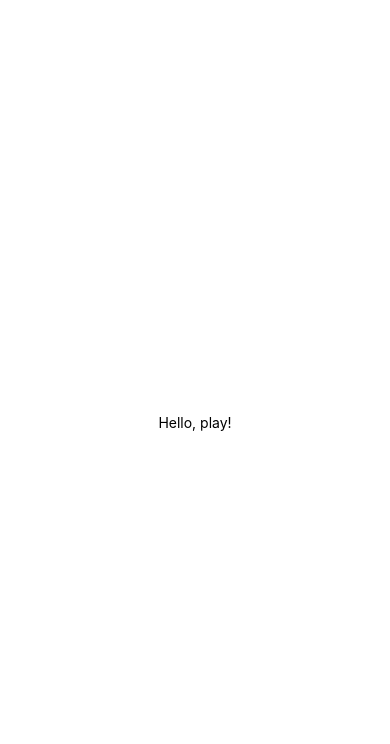
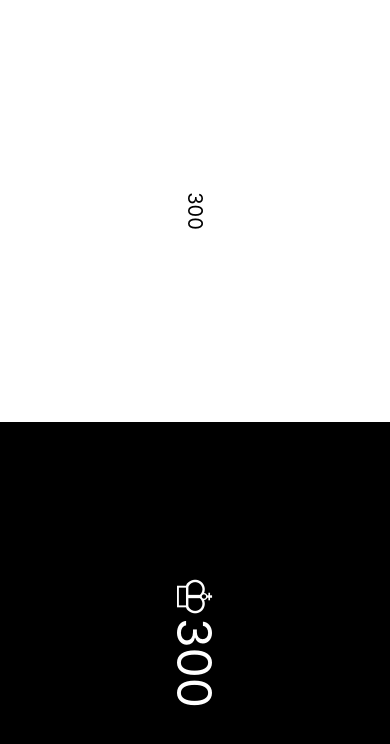
Before and after one commit to alexjgustafson/blitz, a React Native app: screen / in a window 390 px wide. Both pictures are taken after a click on the button "PLAY". Shown: the top 744 px of the page. Built offline with nearby package versions, Linux system fonts and the light colour scheme.

Commit message:
change display of play mode based on active play and boarddirection

```diff
--- a/App.js
+++ b/App.js
@@ -34,7 +34,7 @@ export default class App extends Component {
       mode: 'play',
       whiteTime: prevState.timeControl,
       blackTime: prevState.timeControl,
-      activePlayer: 1
+      activePlayer: 0
     }) );
   }
 
@@ -52,6 +52,13 @@ export default class App extends Component {
       timeControl: this.state.timeControl,
     };
 
+    const playSettings = {
+      boardPosition: this.state.boardPosition,
+      whiteTime: this.state.whiteTime,
+      blackTime: this.state.blackTime,
+      activePlayer: this.state.activePlayer,
+    }
+
     switch ( this.state.mode ) {
       case 'start':
         return(
@@ -60,7 +67,7 @@ export default class App extends Component {
         break;
       case 'play':
         return(
-          <Play />
+          <Play settings={playSettings} />
         )
         break;
       case 'result':
--- a/components/play.js
+++ b/components/play.js
@@ -1,19 +1,42 @@
 import React from 'react';
 import { StyleSheet, Text, View } from 'react-native';
 
-export default function Play() {
+export default function Play( props ) {
+  const {activePlayer, boardPosition, blackTime, whiteTime} = props.settings;
+  const styles = StyleSheet.create({
+    black: {
+      flex: 1,
+      backgroundColor: '#000',
+      color: '#fff',
+      alignItems: 'center',
+      justifyContent: 'center',
+    },
+    blackText: {
+      color: '#fff',
+      fontSize: activePlayer ? 20 : 48,
+      transform: [{ rotate: boardPosition ? '-90deg' : '90deg' }],
+    },
+    white: {
+      flex: 1,
+      backgroundColor: '#fff',
+      alignItems: 'center',
+      justifyContent: 'center',
+    },
+    whiteText: {
+      fontSize: activePlayer ? 48 : 20,
+      transform: [{ rotate: boardPosition ? '-90deg' : '90deg' }],
+    },
+  });
+
   return (
-    <View style={styles.container}>
-      <Text>Hello, play!</Text>
+    <>
+    <View style={styles.white}>
+      <Text style={styles.whiteText}>{ activePlayer ? '♔' : ''}{whiteTime}</Text>
     </View>
+    <View style={styles.black}>
+      <Text>♔</Text>
+      <Text style={styles.blackText}>{ activePlayer ? '' : '♔'}{blackTime}</Text>
+    </View>
+    </>
   );
 }
-
-const styles = StyleSheet.create({
-  container: {
-    flex: 1,
-    backgroundColor: '#fff',
-    alignItems: 'center',
-    justifyContent: 'center',
-  },
-});
```
